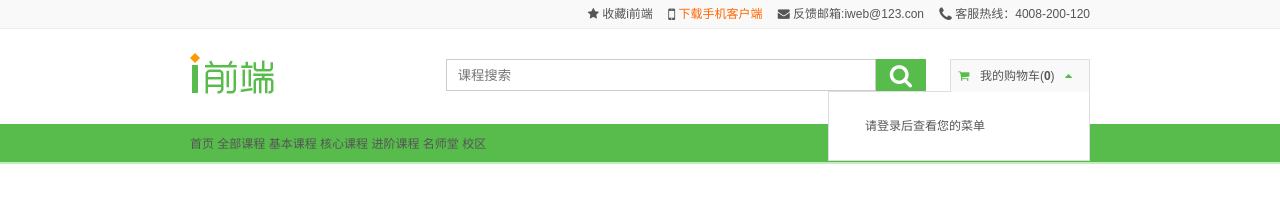
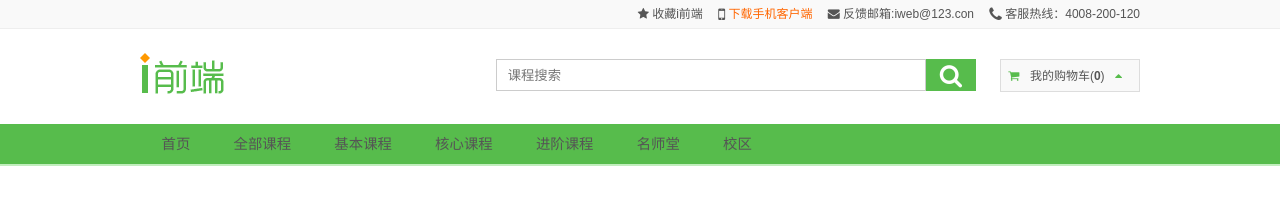
Before and after one commit to wmmycreat/iweb, a plain HTML site: page index.html in a window 1280 px wide. Drawn offline with Linux system fonts and the light colour scheme.

Commit message:
编写导航条，

```diff
--- a/css/base.css
+++ b/css/base.css
@@ -18,3 +18,12 @@ a{
 a:hover{
 	color: #f60;
 }
+ol,
+ul{
+     margin: 0;  /*清除浏览器为ul自动添加的样式*/
+			padding: 0;
+}
+li{
+	list-style: none;/*删除无序列表的提示符号*/
+
+}
--- a/index.html
+++ b/index.html
@@ -19,7 +19,7 @@
 
 		}
 		.container{
-			width: 900px;
+			width: 1000px;
 			margin-left: auto;
 			margin-right: auto;
 
@@ -70,17 +70,21 @@
 			margin-left: 2em;
 		}
 
-		.cart{
+		.cart{/*购物车没有下拉菜单时的样式*/
 			width: 140px;
 			height: 33px;
 			line-height: 33px;
 			background-color: #F9F9F9;
 			border: 1px  solid  #ddd;
 		    cursor:pointer;/*修改光标样式*/
-			border-bottom: none;
 			position: relative;
 			z-index: 1;
+		}
+		.cart.open{/*购物车有下拉菜单时的样式*/
 
+		        line-height: 32px;
+		        background: #fff;
+		        border-bottom: none;
 		}
 			.cart>.fa{
 				padding-left: .6em;
@@ -103,26 +107,40 @@
 				/*简写padding: 2em 3em 2em 3em;*/
 				padding: 2em 3em;/*上和右 简写*/
 			    width: 262px;
+				display: none;/*不显示下拉菜单*/
+				}
 
+				.cart-container>.dropdown.open{/*显示下拉菜单*/
+					display: block;
+				}
 
-
-			}
 		.navbar{
 			width: 100%;
-			height: 40px;
+			height: 42px;
 			line-height: 40px;
 			border-bottom: 2px solid #c1eebd;
 			background-color: #57BC4C;
+			color: #fff;
+			font-size: 1.2em;
 		}
-		.navbar>.container{
-			color:#fff;
+		.navbar.menu{
 
+		}
+		.navbar   .menu li{
+			float: left;
+			padding: 0 1.5em;/*=0 ,2.5, 0 ,2.5*/
 
+		}
+		.navbar   .menu li:hover{
+			background: #4aaf3f;
+		}
+		.navbar   .menu li.a{/*使用复杂选择器有更高的优先级*/
+			color: #fff;
 		}
 	</style>
 	</head>
 	<body>
-		<!--顶部条-->
+		<!--1.顶部条-->
 		<div class="topbar">
 			<div class="container">
 				<a href="#">
@@ -143,21 +161,24 @@
 				</span>
 			</div>
 		</div>
+
+		<!--2.搜索条-->
 		<div class="searchbar">
-			<!--搜索条-->
 			<div class="container">
 				<!--logo-->
 				<img src="img/logo.png" alt="iweb LOGO">
 				<!--购物车-->
-				<div class="cart-container"><!--Z-index-->
-				    <div class="cart" id="myCart"><!-- 悬停购物车里面的内容则只有小三角变化，注意触发的范围和反应的范围不一样 -->
+				<div class="cart-container" id="myCart">
+					<!--Z-index-->
+					<div class="cart" id="cart">
+						<!-- 悬停购物车里面的内容则只有小三角变化，注意触发的范围和反应的范围不一样 -->
 						<span class="fa fa-shopping-cart"></span>
 						<span>我的购物车(<b>0</b>)</span>
 						<!-- 加了两个class .一个是caret，另一个是caret-rotate-->
 						<span class="fa fa-caret-down caret caret-rotate" id="caret"></span>
 					</div>
 					<!-- 下拉菜单-->
-				    <div class="dropdown">
+					<div class="dropdown" id="dropdown">
 						请登录后查看您的菜单
 					</div>
 				</div>
@@ -168,19 +189,20 @@
 
 			</div>
 		</div>
-		<!--导航条-->
+
+		<!--3.导航条-->
 		<div class="navbar">
 			<div class="container">
-				<span>
-                    <a href="#">首页</a>
-				</span>
+				<ul class="menu">
+					<li><a href="index.html">首页</a></li>
+					<li><a href="course.html">全部课程</a></li>
+					<li><a href="course.html?tid=1">基本课程</a></li>
+					<li><a href="course.html?tid=1">核心课程</a></li>
+					<li><a href="course.html?tid=1">进阶课程</a></li>
+					<li><a href="teacher.html">名师堂</a></li>
+					<li><a href="school.html">校区</a></li>
+				</ul>
 
-				<a href="#">全部课程</a>
-				<a href="#">基本课程</a>
-				<a href="#">核心课程</a>
-				<a href="#">进阶课程</a>
-				<a href="#">名师堂</a>
-				<a href="#">校区</a>
 			</div>
 		</div>
 
@@ -188,10 +210,14 @@
 			//鼠标进入“我的购物车”小三角旋转，离开则转回来//
 			myCart.onmouseenter = () => {
 				caret.classList.add('caret-rotate')
+				cart.classList.add('open')
+				dropdown.classList.add('open')
 			}
 			//鼠标离开时删除//
 			myCart.onmouseleave = () => {
 				caret.classList.remove('caret-rotate')
+				cart.classList.remove('open')
+				dropdown.classList.remove('open')
 			}
 		</script>
 	</body>
```
Also changed, not shown: test/test07.html (added, +27 -0 lines), test/test08.html (added, +21 -0 lines). Lines whose indentation alone changed are shown as unchanged.
